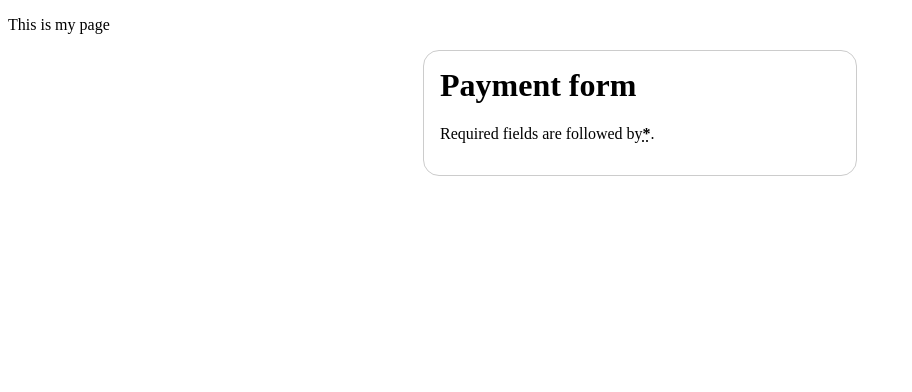
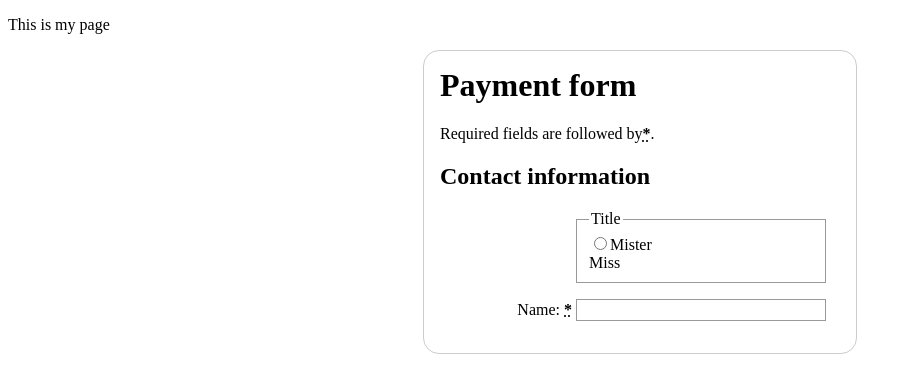
Before and after one commit to Nasta21/mdnlearn, a plain HTML site: page index.html in a window 1280 px wide. Shown: the whole page, without its empty margins (0-912 px from the left). Drawn offline with Linux system fonts and the light colour scheme.

Commit message:
feat: add mr and ms

```diff
--- a/index.html
+++ b/index.html
@@ -11,6 +11,29 @@
     <form action="">
       <h1>Payment form</h1>
       <p>Required fields are followed by<strong><abbr title="required">*</abbr></strong>.</p>
+      <section>
+        <h2>Contact information</h2>
+        <fieldset>
+          <legend>Title</legend>
+          <ul>
+            <li>
+              <label for="title_1">
+                <input type="radio" id="title_1" name="title" value="M.">Mister
+              </label>
+            </li>
+            <li>
+              <label for="title_2" id="title_2" name="title" value="Ms.">Miss</label>
+            </li>
+          </ul>
+        </fieldset>
+        <p>
+          <label for="name">
+            <span>Name: </span>
+            <strong><abbr title="required">*</abbr></strong>
+          </label>
+          <input type="text" id="name" name="username">
+        </p>
+      </section>
     </form>
   </body>
 </html>
```
